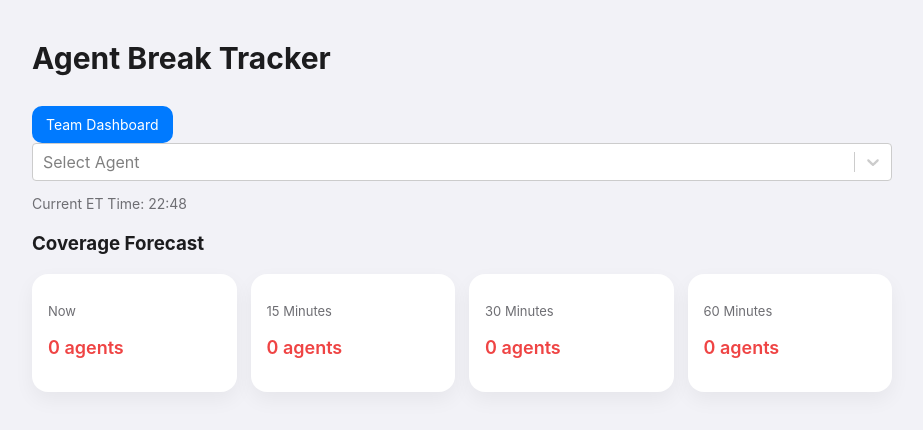
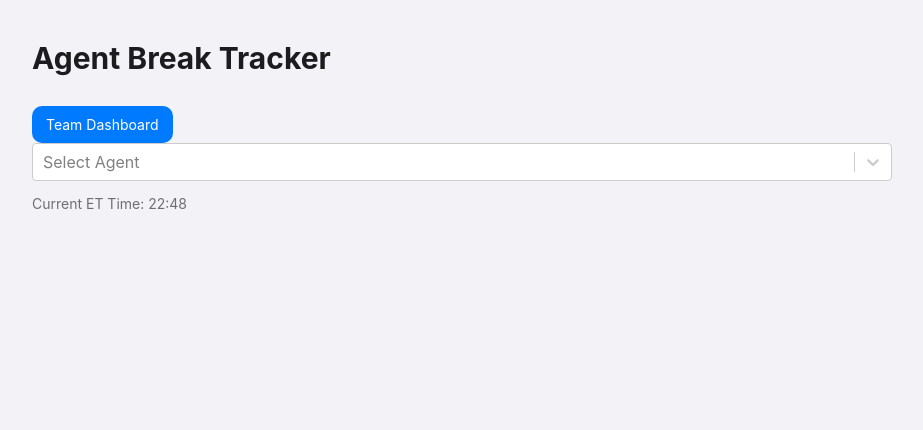
Before and after one commit to Blue-pill-786/agent-break-tracker, a React (Vite) app: page / in a window 1280 px wide. Shown: the top 430 px of the page, without its empty margins (178-1101 px from the left). Built offline with nearby package versions, Linux system fonts and the light colour scheme.

Commit message:
Agents dash

```diff
--- a/src/components/CircularTimer.jsx
+++ b/src/components/CircularTimer.jsx
@@ -1,13 +1,9 @@
 import { CircularProgressbar } from "react-circular-progressbar"
 import "react-circular-progressbar/dist/styles.css"
 
-export default function CircularTimer({ title, time, progress }) {
+export default function CircularTimer({title,time,progress,color}){
 
-const safeProgress = Math.min(Math.max(progress,0),100)
-
-const color = safeProgress >= 100 ? "#9ca3af" : "#4f46e5"
-
-return (
+return(
 
 <div style={{
 width:"90px",
@@ -16,10 +12,10 @@ textAlign:"center"
 }}>
 
 <CircularProgressbar
-value={safeProgress}
+value={progress}
 text={time}
 styles={{
-path:{ stroke: color },
+path:{ stroke: color || "#4f46e5" },
 trail:{ stroke:"#e2e8f0" },
 text:{ fill:"#0f172a", fontSize:"11px" }
 }}
--- a/src/pages/Dashboard.jsx
+++ b/src/pages/Dashboard.jsx
@@ -1,6 +1,7 @@
 import { useState, useEffect } from "react"
 import { Link } from "react-router-dom"
 import Select from "react-select"
+import CircularTimer from "../components/CircularTimer"
 
 import { agents } from "../data/agents"
 import { timeToMinutes, getESTMinutes } from "../utils/timeUtils"
@@ -22,10 +23,10 @@ return ()=>clearInterval(timer)
 
 },[])
 
-/* ---------- dropdown options ---------- */
+/* ---------- dropdown ---------- */
 
-const options = agents.map((a,index)=>({
-value:index,
+const options = agents.map(a=>({
+value:a.id,
 label:a.name
 }))
 
@@ -40,10 +41,28 @@ return `${h}:${m}`
 
 }
 
-function isAgentWorking(agent,time){
+function formatCountdown(minutes){
 
-const start = timeToMinutes(agent.shiftStart)
-const end = timeToMinutes(agent.shiftEnd)
+const h = Math.floor(minutes/60)
+const m = minutes % 60
+
+return `${String(h).padStart(2,"0")}:${String(m).padStart(2,"0")}`
+
+}
+
+function getMinutesLeft(target){
+
+let diff = target - now
+
+if(diff < 0) diff += 1440
+
+return diff
+
+}
+
+/* ---------- break detection ---------- */
+
+function getCurrentBreak(agent){
 
 const breakAM = timeToMinutes(agent.breakAM)
 const lunch = timeToMinutes(agent.lunch)
@@ -52,48 +71,63 @@ const breakPM = timeToMinutes(agent.breakPM)
 const breakDuration = 15
 const lunchDuration = 30
 
-if(time < start || time >= end) return false
+if(now >= breakAM && now < breakAM + breakDuration){
 
-if(time >= breakAM && time < breakAM + breakDuration) return false
-if(time >= lunch && time < lunch + lunchDuration) return false
-if(time >= breakPM && time < breakPM + breakDuration) return false
-
-return true
+return {
+type:"Break",
+end: breakAM + breakDuration,
+duration: breakDuration
+}
 
 }
 
-function countWorkingAgents(offset){
+if(now >= lunch && now < lunch + lunchDuration){
 
-const checkTime = now + offset
-
-let count = 0
-
-agents.forEach(agent=>{
-
-if(isAgentWorking(agent,checkTime)){
-count++
+return {
+type:"Lunch",
+end: lunch + lunchDuration,
+duration: lunchDuration
 }
-
-})
-
-return count
 
 }
 
-/* ---------- coverage ---------- */
+if(now >= breakPM && now < breakPM + breakDuration){
 
-const coverageNow = countWorkingAgents(0)
-const coverage15 = countWorkingAgents(15)
-const coverage30 = countWorkingAgents(30)
-const coverage60 = countWorkingAgents(60)
+return {
+type:"Break",
+end: breakPM + breakDuration,
+duration: breakDuration
+}
 
-/* ---------- coverage color logic ---------- */
+}
 
-function getCoverageColor(value){
+return null
 
-if(value >= 6) return "#22c55e"   // green
-if(value >= 3) return "#f59e0b"   // yellow
-return "#ef4444"                  // red
+}
+
+const currentBreak = selectedAgent ? getCurrentBreak(selectedAgent) : null
+
+/* ---------- break timer ---------- */
+
+let breakRemaining = null
+let breakProgress = 0
+let breakColor = "#22c55e"
+
+if(currentBreak){
+
+breakRemaining = getMinutesLeft(currentBreak.end)
+
+breakProgress = (breakRemaining / currentBreak.duration) * 100
+
+if(breakRemaining <= 3){
+breakColor = "#ef4444"
+}
+else if(breakRemaining <= 7){
+breakColor = "#f59e0b"
+}
+else{
+breakColor = "#22c55e"
+}
 
 }
 
@@ -109,15 +143,21 @@ return(
 Team Dashboard
 </Link>
 
-{/* ---------- agent selector ---------- */}
-
 <Select
 options={options}
 placeholder="Select Agent"
-onChange={(option)=>setSelectedAgent(agents[option.value])}
+onChange={(option)=>{
+
+if(!option){
+setSelectedAgent(null)
+return
+}
+
+const agent = agents.find(a=>a.id===option.value)
+setSelectedAgent(agent)
+
+}}
 />
-
-{/* ---------- open agent dashboard ---------- */}
 
 {selectedAgent && (
 
@@ -135,51 +175,26 @@ Open Agent Dashboard
 Current ET Time: {formatTime(now)}
 </p>
 
-<h3 style={{marginTop:"20px"}}>Coverage Forecast</h3>
+{/* ---------- BREAK TIMER ---------- */}
 
-<div className="cards">
+{currentBreak && (
 
-<div className="card">
-<p className="card-title">Now</p>
-<p
-className="card-value"
-style={{color:getCoverageColor(coverageNow)}}
->
-{coverageNow} agents
-</p>
+<div style={{
+marginTop:"20px",
+display:"flex",
+justifyContent:"center"
+}}>
+
+<CircularTimer
+title={currentBreak.type}
+time={`${breakRemaining} min`}
+progress={breakProgress}
+color={breakColor}
+/>
+
 </div>
 
-<div className="card">
-<p className="card-title">15 Minutes</p>
-<p
-className="card-value"
-style={{color:getCoverageColor(coverage15)}}
->
-{coverage15} agents
-</p>
-</div>
-
-<div className="card">
-<p className="card-title">30 Minutes</p>
-<p
-className="card-value"
-style={{color:getCoverageColor(coverage30)}}
->
-{coverage30} agents
-</p>
-</div>
-
-<div className="card">
-<p className="card-title">60 Minutes</p>
-<p
-className="card-value"
-style={{color:getCoverageColor(coverage60)}}
->
-{coverage60} agents
-</p>
-</div>
-
-</div>
+)}
 
 </div>
 
```
